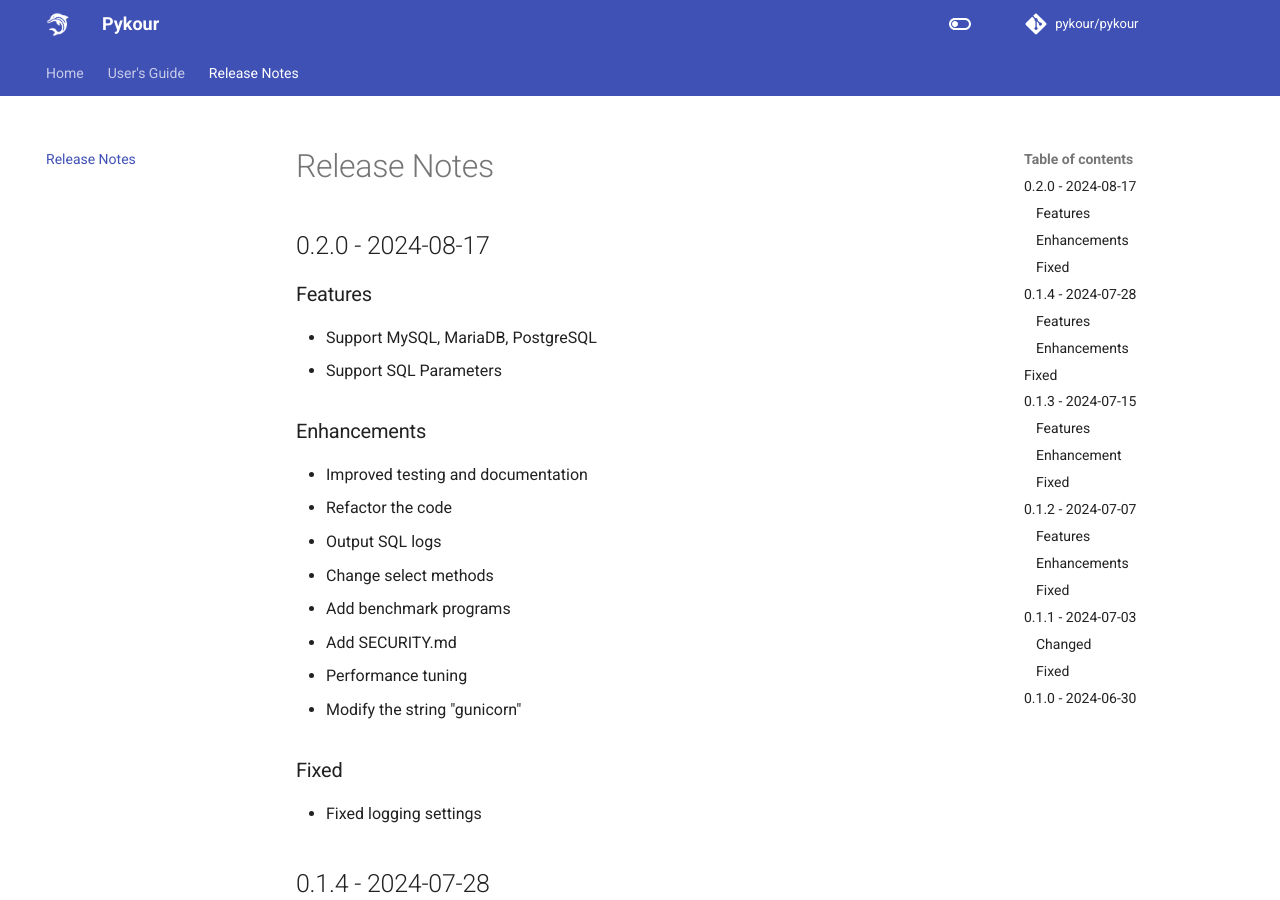
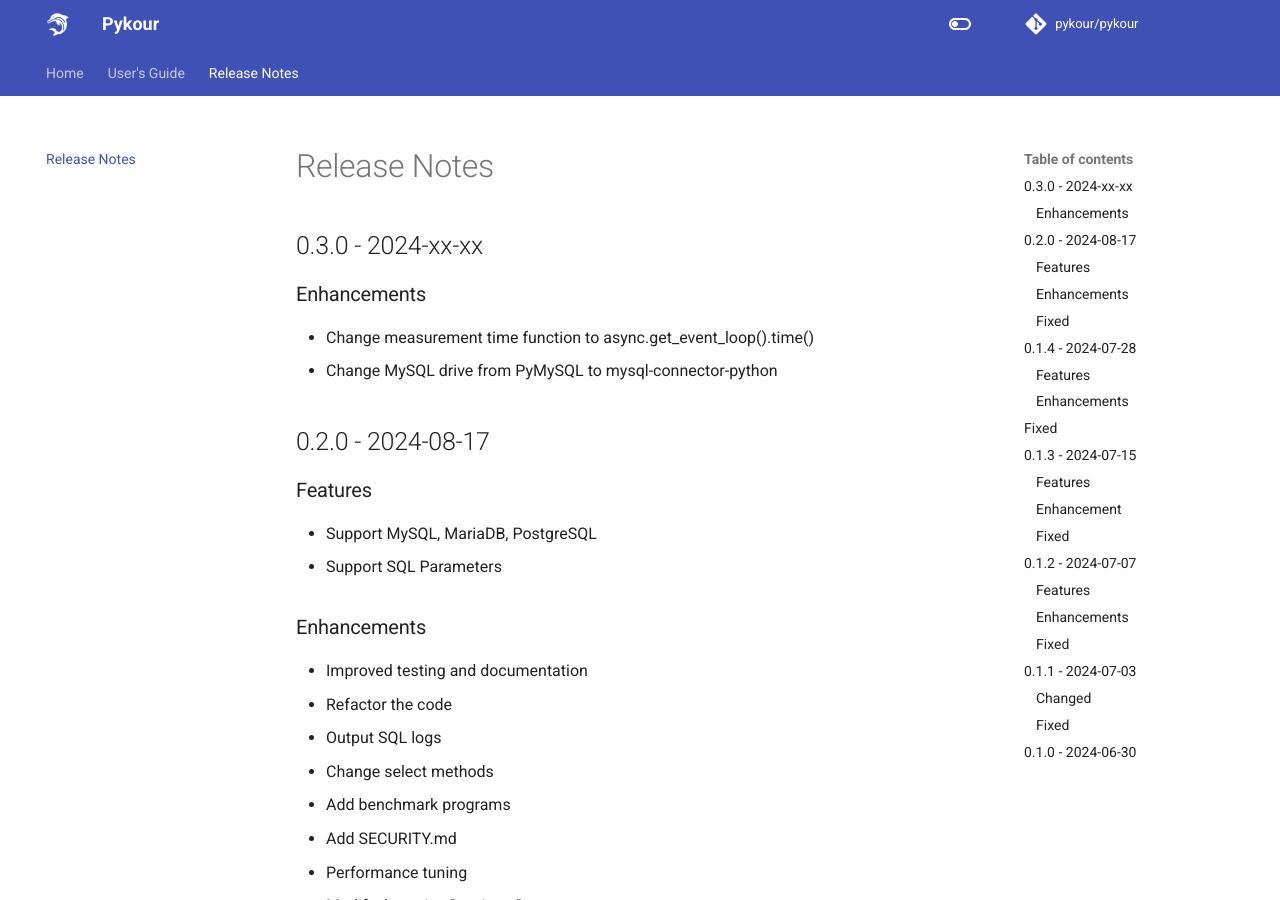
Before and after one commit to pykour/pykour, an MkDocs documentation site: the page built from docs/release-notes.md, in a window 1280 px wide and 900 px high. Built offline with MkDocs 1.6.1 and Material for MkDocs 9.7.7, drawn with Linux system fonts in a browser that asks for light colours; comment, search, counter and statistics services are not loaded.

Commit message:
update CHAQNGELOG

```diff
--- a/docs/release-notes.md
+++ b/docs/release-notes.md
@@ -1,4 +1,11 @@
 # Release Notes
+
+## 0.3.0 - 2024-xx-xx
+
+### Enhancements
+
+- Change measurement time function to async.get_event_loop().time()
+- Change MySQL drive from PyMySQL to mysql-connector-python
 
 ## 0.2.0 - 2024-08-17
 
```
Also changed, not shown: 1 other file.
